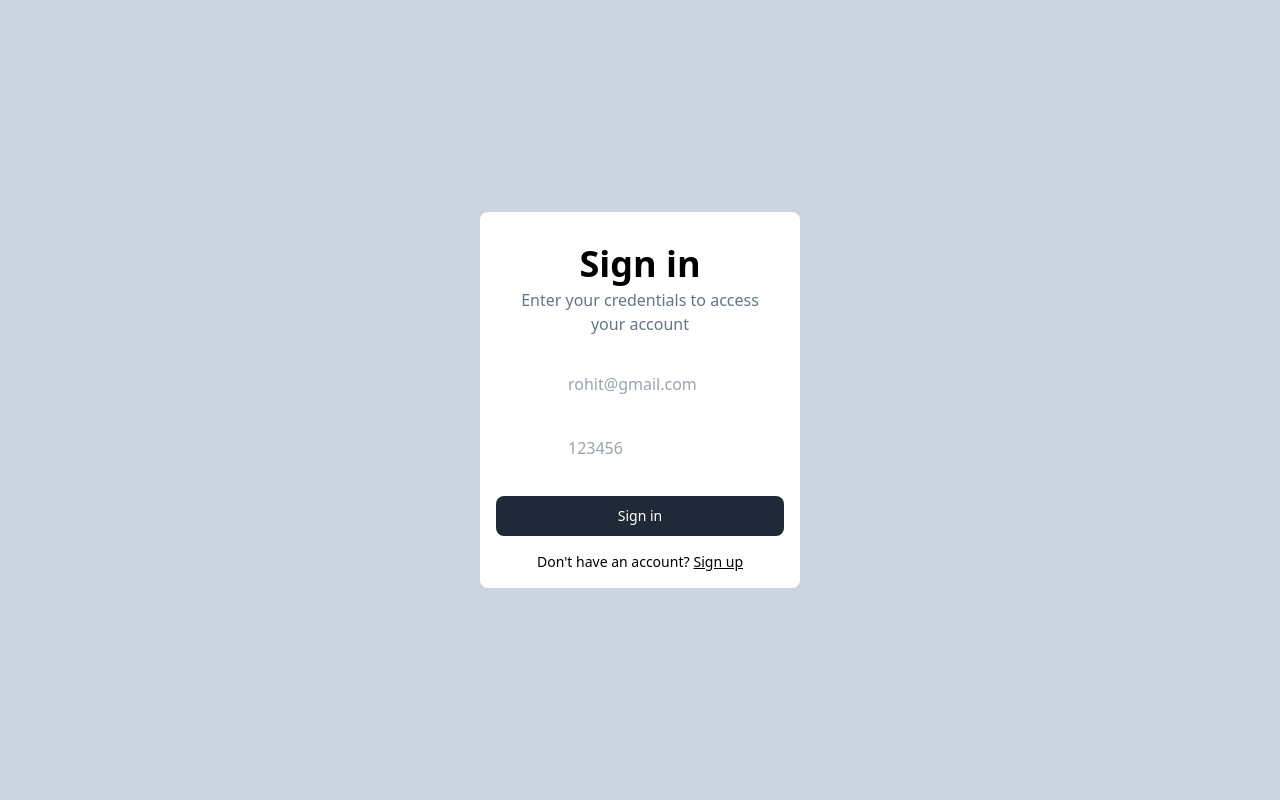
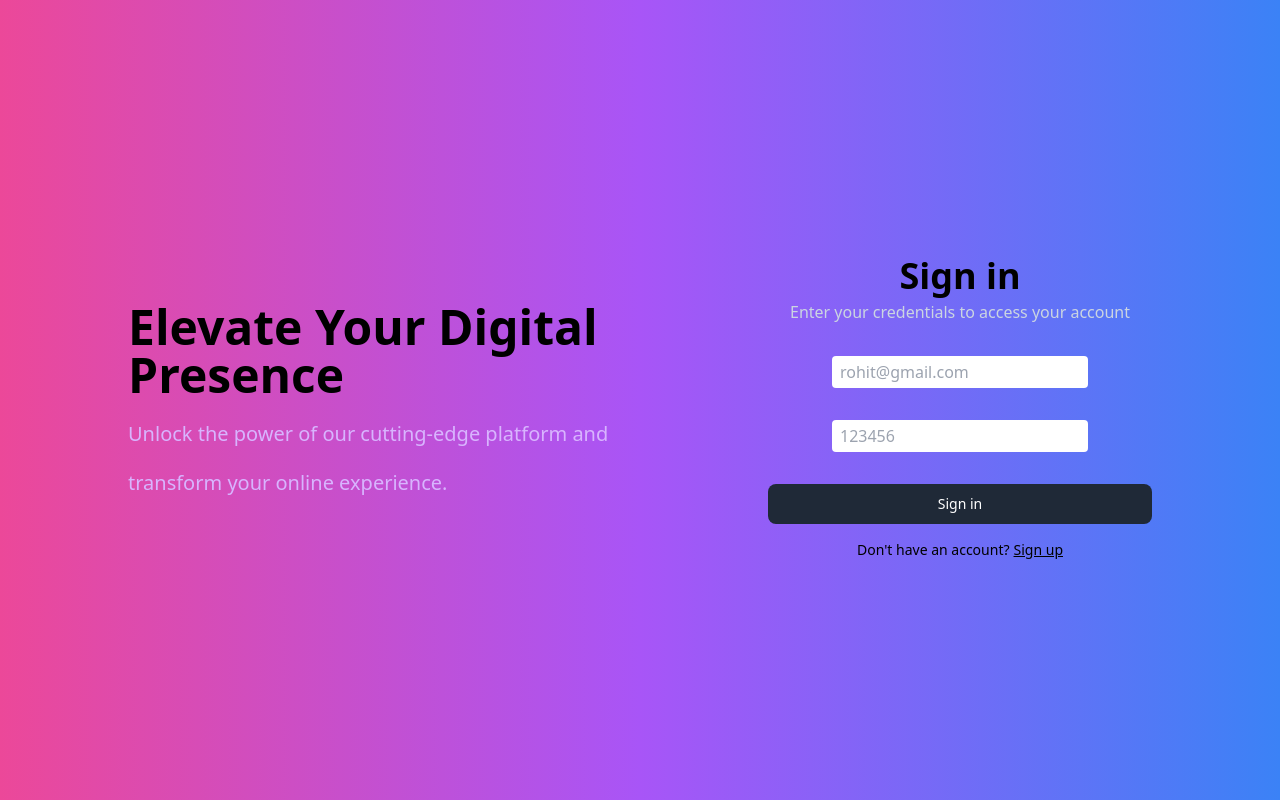
Before and after one commit to R0hitG0yal/medium, a React (Vite) app in the folder frontend/: page / in a window 1280 px wide. Built offline with nearby package versions, Linux system fonts and the light colour scheme.

Commit message:
Modified signup and signin pages

```diff
--- a/frontend/src/component/SubHeading.tsx
+++ b/frontend/src/component/SubHeading.tsx
@@ -1,3 +1,3 @@
 export function SubHeading({ label }: { label: string }) {
-  return <div className="text-slate-500 text-md pt-1 px-4 pb-4">{label}</div>;
+  return <div className="text-slate-300 text-md pt-1 px-4 pb-4">{label}</div>;
 }
--- a/frontend/src/pages/Signin.tsx
+++ b/frontend/src/pages/Signin.tsx
@@ -13,9 +13,18 @@ export const Signin = () => {
   const navigate = useNavigate();
 
   return (
-    <div className="bg-slate-300 h-screen flex justify-center">
-      <div className="flex flex-col justify-center">
-        <div className="rounded-lg bg-white w-80 text-center p-2 h-max px-4">
+    // <div className="bg-slate-300 h-screen flex justify-center">
+    <div className="h-screen bg-gradient-to-r from-pink-500 via-purple-500 to-blue-500">
+      <div className="flex justify-center items-center w-full h-screen">
+        <div className="text-5xl font-sans font-extrabold pl-32 w-1/2 ">
+          Elevate Your Digital Presence
+          <br></br>
+          <span className="text-xl font-normal text-purple-300   ">
+            Unlock the power of our cutting-edge platform and transform your
+            online experience.
+          </span>
+        </div>
+        <div className="rounded-lg text-center p-2 px-32 w-1/2 ">
           <Heading label={"Sign in"} />
           <SubHeading label={"Enter your credentials to access your account"} />
           <InputBox
--- a/frontend/src/pages/Signup.tsx
+++ b/frontend/src/pages/Signup.tsx
@@ -13,9 +13,17 @@ export const Signup = () => {
   const navigate = useNavigate();
 
   return (
-    <div className="bg-slate-300 h-screen flex justify-center">
-      <div className="flex flex-col justify-center">
-        <div className="rounded-lg bg-white w-80 text-center p-2 h-max px-4">
+    <div className="h-screen bg-gradient-to-r from-pink-500 via-purple-500 to-blue-500">
+      <div className="flex justify-center items-center w-full h-screen">
+        <div className="text-5xl font-sans font-extrabold pl-32 w-1/2 ">
+          Elevate Your Digital Presence
+          <br></br>
+          <span className="text-xl font-normal text-purple-300   ">
+            Unlock the power of our cutting-edge platform and transform your
+            online experience.
+          </span>
+        </div>
+        <div className="rounded-lg w-1/2 text-center p-2 h-max px-32">
           <Heading label={"Sign up"} />
           <SubHeading label={"Enter your infromation to create an account"} />
           <InputBox
```
Also changed, not shown: 1 other file (tests, documents, lock files or other folders).
